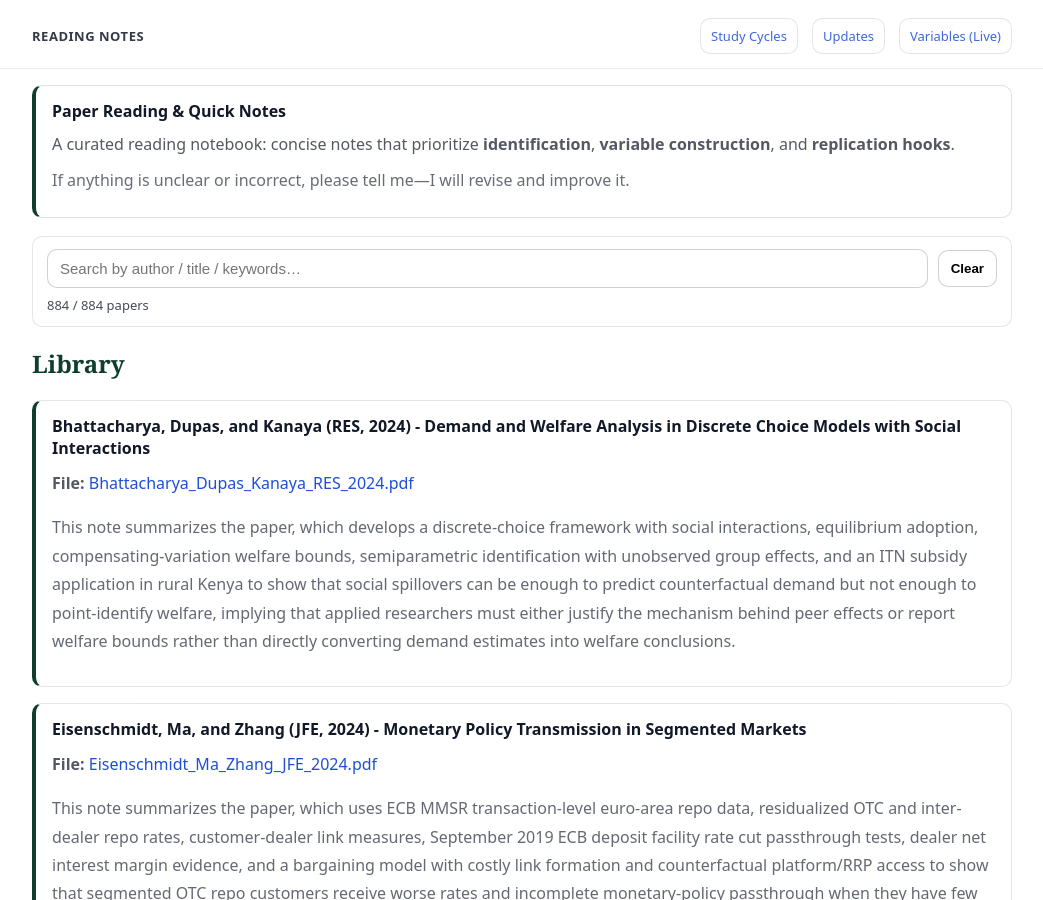
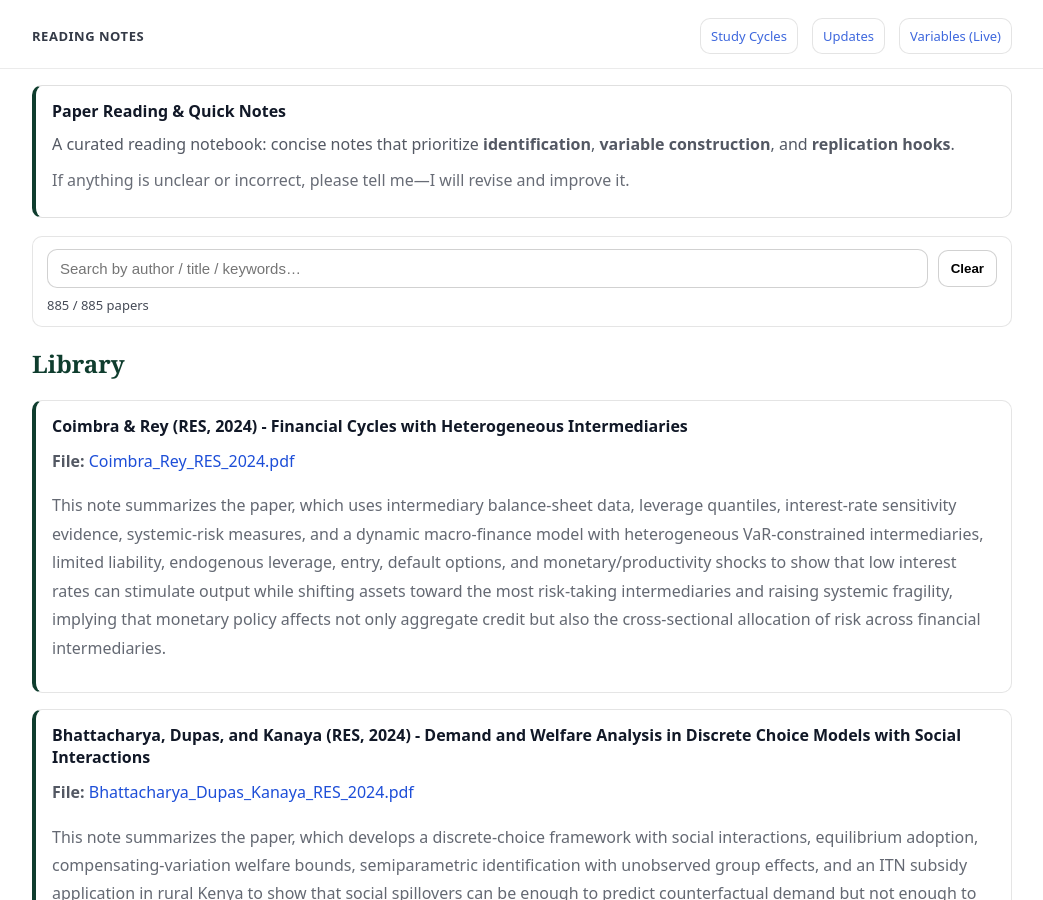
Before and after one commit to yaxinzn/study-archive, a Jekyll site: the page built from reading/index.md, in a window 1280 px wide and 900 px high. Shown: the whole window, without its empty margins (118-1161 px from the left). Built offline with Jekyll 4.4.1, drawn with Linux system fonts in a browser that asks for light colours.

Commit message:
Reading: add/update Coimbra_Rey_RES_2024.pdf

```diff
--- a/_data/reading.yml
+++ b/_data/reading.yml
@@ -1,3 +1,7 @@
+- title: "Coimbra & Rey (RES, 2024) - Financial Cycles with Heterogeneous Intermediaries"
+  file: "Coimbra_Rey_RES_2024.pdf"
+  desc: "This note summarizes the paper, which uses intermediary balance-sheet data, leverage quantiles, interest-rate sensitivity evidence, systemic-risk measures, and a dynamic macro-finance model with heterogeneous VaR-constrained intermediaries, limited liability, endogenous leverage, entry, default options, and monetary/productivity shocks to show that low interest rates can stimulate output while shifting assets toward the most risk-taking intermediaries and raising systemic fragility, implying that monetary policy affects not only aggregate credit but also the cross-sectional allocation of risk across financial intermediaries."
+
 - title: "Bhattacharya, Dupas, and Kanaya (RES, 2024) - Demand and Welfare Analysis in Discrete Choice Models with Social Interactions"
   file: "Bhattacharya_Dupas_Kanaya_RES_2024.pdf"
   desc: "This note summarizes the paper, which develops a discrete-choice framework with social interactions, equilibrium adoption, compensating-variation welfare bounds, semiparametric identification with unobserved group effects, and an ITN subsidy application in rural Kenya to show that social spillovers can be enough to predict counterfactual demand but not enough to point-identify welfare, implying that applied researchers must either justify the mechanism behind peer effects or report welfare bounds rather than directly converting demand estimates into welfare conclusions."
```
Also changed, not shown: 1 other file.
